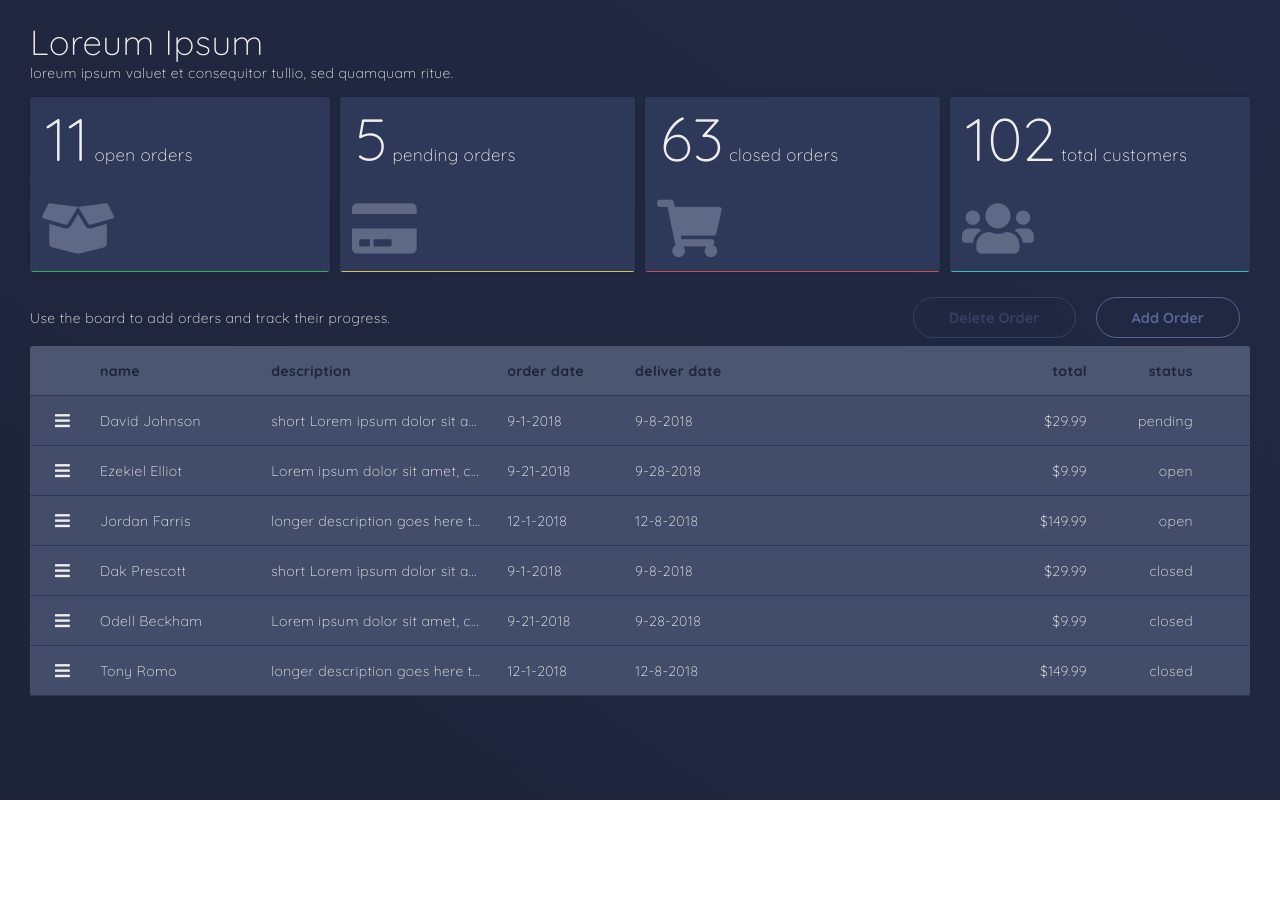
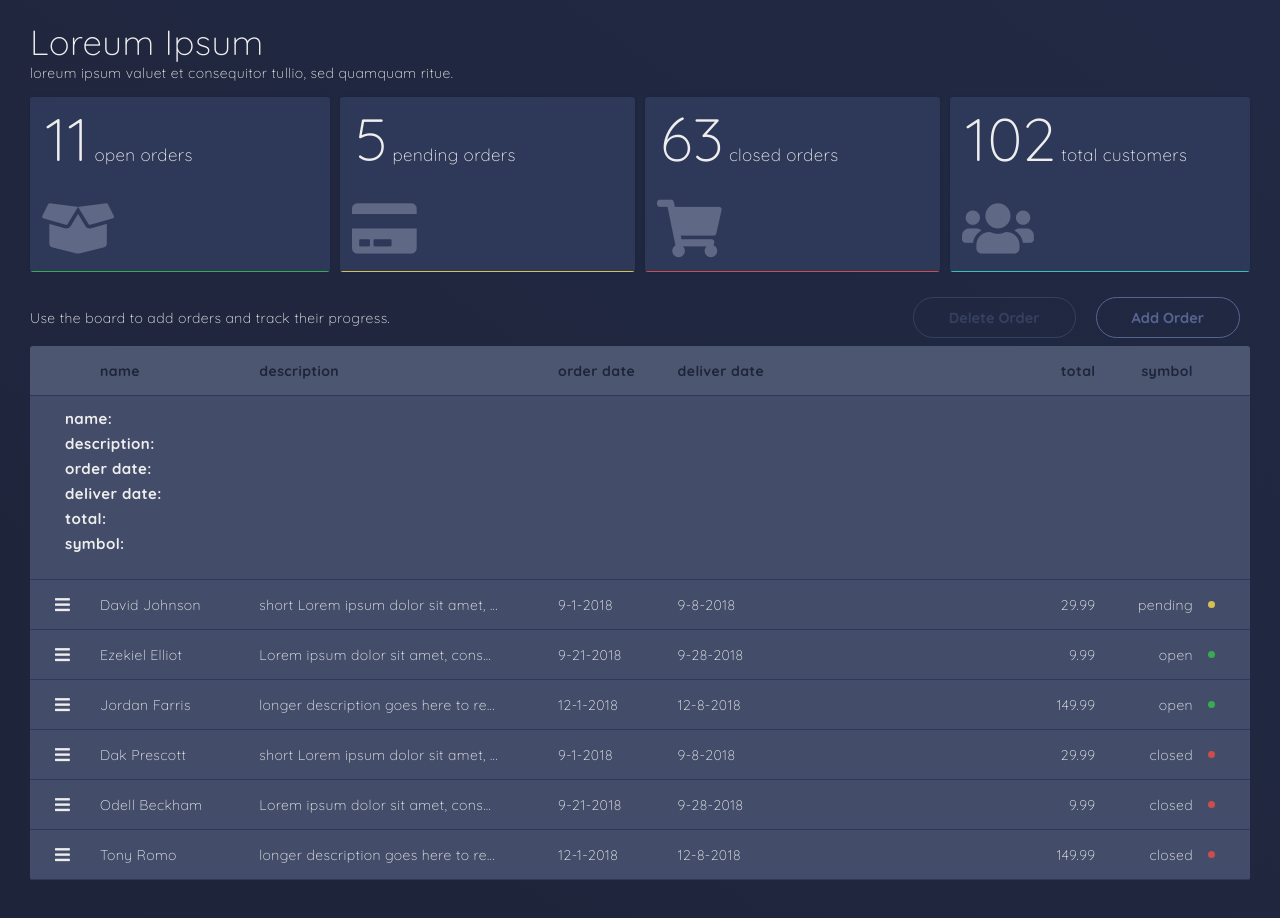
Before and after one commit to jfarris587/order-dashboard, a React app: page / in a window 1280 px wide. Shown: the top 918 px of the page. Before the commit the page ends 800 px from the top, so only its background shows below. Built offline with nearby package versions, Linux system fonts and the light colour scheme.

Commit message:
adding new entry

```diff
--- a/src/js/Board.jsx
+++ b/src/js/Board.jsx
@@ -1,12 +1,16 @@
 import React from "react";
 import Order from './components/Order.jsx'
+import Labels from './components/Labels.jsx'
+import Entry from './components/Entry.jsx'
 
 const Board = (props) =>{
 
   return (
     <div className="board container">
       <div className="orders">
-        <Order type={"header"}/>
+        <Labels />
+        <Entry />
+
         {props.orders.map((order, i) => (
           <Order
             type={"order"}
--- /dev/null
+++ b/src/js/components/Entry.jsx
@@ -0,0 +1,21 @@
+import React from "react";
+
+const Entry = (props) =>{
+  return (
+    <div className="entry">
+      <div className="entry__detail name"><p>name:</p></div>
+
+      <div className="entry__detail description"><p>description:</p></div>
+
+      <div className="entry__detail od"><p>order date:</p></div>
+
+      <div className="entry__detail dd"><p>deliver date:</p></div>
+
+      <div className="entry__detail total"><p>total:</p></div>
+
+      <div className="entry__detail symbol"><p>symbol:</p></div>
+    </div>
+  );
+}
+
+export default Entry;
--- /dev/null
+++ b/src/js/components/Labels.jsx
@@ -0,0 +1,23 @@
+import React from "react";
+
+const Labels = (props) =>{
+  return (
+    <div className="order labels">
+      <div className="order__detail toggle"></div>
+
+      <div className="order__detail name"><p>name</p></div>
+
+      <div className="order__detail description"><p>description</p></div>
+
+      <div className="order__detail od"><p>order date</p></div>
+
+      <div className="order__detail dd"><p>deliver date</p></div>
+
+      <div className="order__detail total"><p>total</p></div>
+
+      <div className="order__detail symbol"><p>symbol</p></div>
+    </div>
+    );
+}
+
+export default Labels;
--- a/src/js/components/Order.jsx
+++ b/src/js/components/Order.jsx
@@ -2,56 +2,33 @@ import React from "react";
 
 const Order = (props) =>{
 
-  if(props.type === "header"){
-    var name = <p>name</p>;
-    var description = <p>description</p>;
-    var od = <p>order date</p>;
-    var dd = <p>deliver date</p>;
-    var total = <p>total</p>;
-    var status = <p>status</p>;
-    var classes = "sections";
-  }
-
-  else if(props.type === "order"){
-    name = <p>{props.data.name}</p>;
-    description = <p>{props.data.description}</p>;
-    od = <p>{props.data.od}</p>;
-    dd = <p>{props.data.dd}</p>;
-    total = <p>{"$"+props.data.total}</p>;
-    status = <p>{props.data.status}</p>;
-    classes = "";
-  }
-
-
   return (
     <React.Fragment>
-      <div className={"order "+classes}>
-        <div className="order__detail toggle">
-          {props.data && <i className="fas fa-bars" onClick={() => props.expandOrder(props.id)}></i>}
-        </div>
+      <div className={"order"}  onClick={() => props.expandOrder(props.id)}>
+        <div className="order__detail toggle"><i className="fas fa-bars"></i></div>
 
-        <div className="order__detail name">{name}</div>
+        <div className="order__detail name"><p>{props.data.name}</p></div>
 
-        <div className="order__detail description">{description}</div>
+        <div className="order__detail description"><p>{props.data.description}</p></div>
 
-        <div className="order__detail od">{od}</div>
+        <div className="order__detail od"><p>{props.data.od}</p></div>
 
-        <div className="order__detail dd">{dd}</div>
+        <div className="order__detail dd"><p>{props.data.dd}</p></div>
 
-        <div className="order__detail total">{total}</div>
+        <div className="order__detail total"><p>{props.data.total}</p></div>
 
-        <div className={"order__detail symbol "+status}>{status}</div>
+        <div className={"order__detail symbol "+props.data.status}><p>{props.data.status}</p></div>
       </div>
 
       {props.data &&
         <div className={"information"}>
           <div className="information__info">
-            <p><span>Client:</span>{name}</p>
-            <p><span>Description:</span> {description}</p>
-            <p><span>Order Date:</span> {od}</p>
-            <p><span>Deliver Date:</span> {dd}</p>
-            <p><span>Total:</span> {total}</p>
-            <p className={"symbol "+status}><span>Status:</span> {status}</p>
+            <p><span>Client: </span>{props.data.name}</p>
+            <p><span>Description: </span> {props.data.description}</p>
+            <p><span>Order Date: </span> {props.data.od}</p>
+            <p><span>Deliver Date: </span> {props.data.dd}</p>
+            <p><span>Total: </span>${props.data.total}</p>
+            <p className={"symbol "+props.data.status}><span>Status: </span> {props.data.status}</p>
           </div>
         </div>
       }
@@ -61,32 +38,3 @@ const Order = (props) =>{
 }
 
 export default Order;
-
-/*
-<div className={"information " + expanded}>
-  <div className="">
-    <p>{name}</p>
-  </div>
-
-  <div className="scription">
-    <p>{description}</p>
-  </div>
-
-  <div className="">
-    <p>{od}</p>
-  </div>
-
-  <div className="">
-    <p>{dd}</p>
-  </div>
-
-  <div className="">
-    <p>{total}</p>
-  </div>
-
-  <div className={"status "+status}>
-    <p>{status}</p>
-  </div>
-</div>
-
-</div>*/
--- a/src/scss/components/entry.scss
+++ b/src/scss/components/entry.scss
@@ -1,15 +1,26 @@
 .entry{
-  outline: none;
-  border: none;
-  background: none;
-  color: #eee;
-  text-align: left;
+  overflow: hidden;
+  background: #434C69;
+  border-bottom: 1px solid $secondary-blue;
+  display: flex;
+  flex-direction: column;
+  justify-content: flex-start;
+  align-items: flex-start;
+  z-index: 1;
+  padding: 10px 0;
 
-  &::placeholder{
-    color: #8a8a8a;
+  &__detail{
+    height: 100%;
+    padding: 0 10px;
+    overflow: hidden;
     font-weight: 600;
+    margin: 0 25px;
+
+    p{
+      font-weight: 600;
+      font-size: 1.5rem;
+      padding: 3px 0;
+    }
   }
 
-  &:nth-last-child(-n+2){
-  }
 }
--- a/src/scss/components/expanded.scss
+++ b/src/scss/components/expanded.scss
@@ -5,7 +5,7 @@
   overflow: hidden;
   z-index: -1;
   background: #434C69;
-  transition: max-height 500ms ease-in-out;
+  transition: max-height 700ms ease-in-out;
 
 
   &.expanded{
@@ -18,7 +18,7 @@
     margin: 25px 0;
 
     p{
-      margin: 0 25px 5px 25px;
+      margin: 0 25px 7px 25px;
       text-transform: capitalize;
       font-size: 1.4rem;
       font-weight: 100;
@@ -34,6 +34,8 @@
       span{
         font-size: 1.5rem;
         font-weight: 600;
+        display: inline;
+        //margin-right: 5px;
       }
     }
   }
--- a/src/scss/components/order.scss
+++ b/src/scss/components/order.scss
@@ -21,6 +21,10 @@
     &.od{
       flex: 50;
     }
+    &.description{
+      flex: 120;
+      padding-right: 50px;
+    }
 
     &:first-child{
       padding-left: 25px;
@@ -36,9 +40,6 @@
     &:nth-last-child(-n+2){
       justify-content: flex-end;
 
-      .entry{
-        text-align: right;
-      }
     }
 
     p, i{
@@ -54,7 +55,7 @@
   }
 }
 
-.sections{
+.labels{
   background:rgba(#fff,.15);
   color: $primary-blue;
   p{
@@ -62,8 +63,7 @@
   }
 }
 
-
-@include media-breakpoint-down(sm) {
+@include media-breakpoint-down(md) {
   .order__detail.od{
     display: none;
   }
@@ -71,6 +71,8 @@
     display: none;
   }
 }
+
+
 
 @include media-breakpoint-down(xs) {
     .order__detail.description{
```
